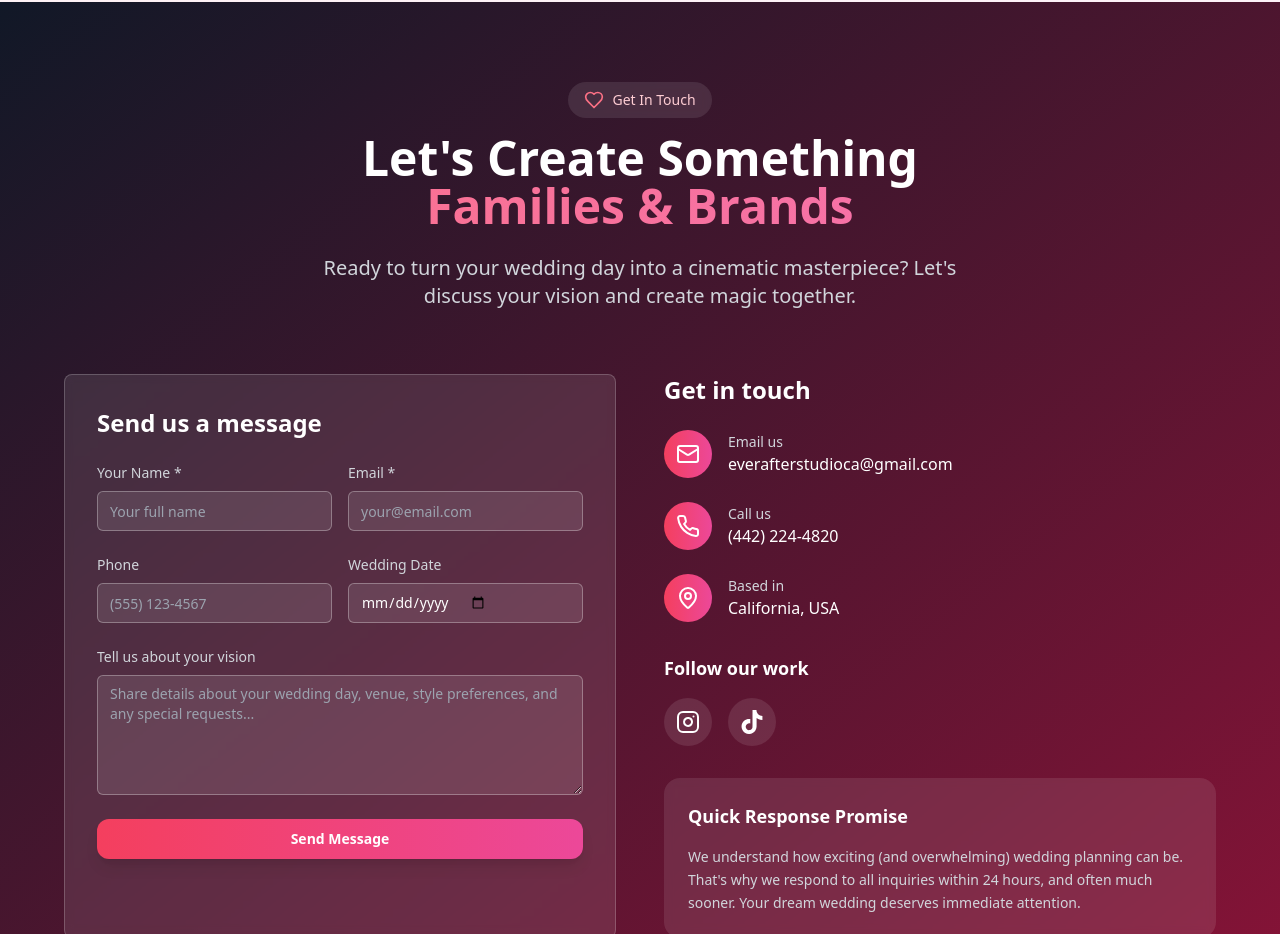
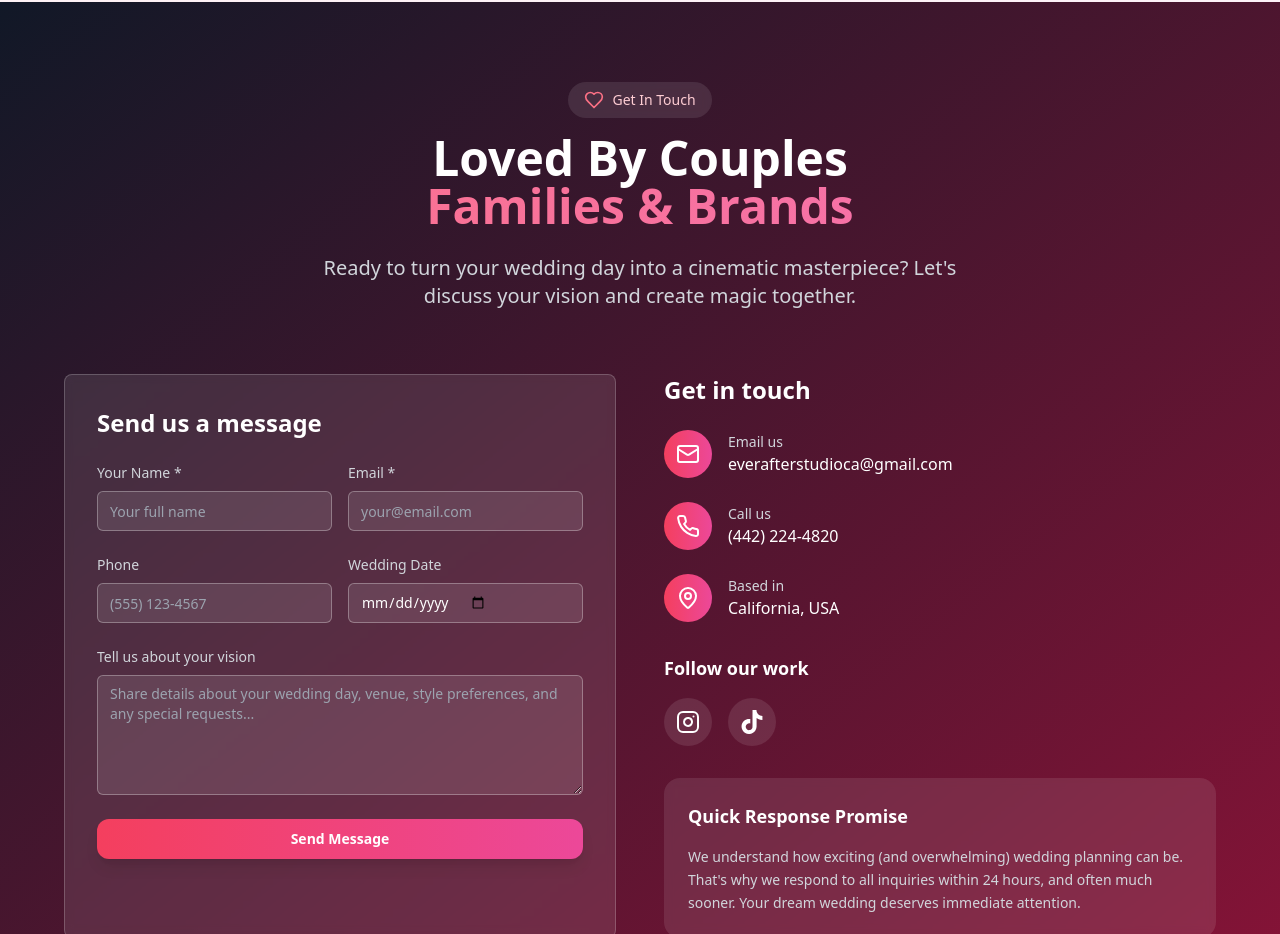
Before and after one commit to alexbullgomes/forever-after-ai-dreams, a React (Vite) app: page / in a window 1280 px wide. Shown: the part 4740-5674 px from the top of the page. Built offline with nearby package versions, Linux system fonts and the light colour scheme.

Commit message:
Replace heading text.
Replaced "Let's Create Something" with "Loved By Couples" in the heading.

```diff
--- a/src/components/Contact.tsx
+++ b/src/components/Contact.tsx
@@ -84,7 +84,7 @@ const Contact = () => {
             </div>
           </div>
           <h2 className="text-4xl md:text-5xl font-bold mb-6">
-            Let's Create Something
+            Loved By Couples
             <span className="block bg-gradient-to-r from-rose-400 to-pink-400 bg-clip-text text-transparent">Families & Brands</span>
           </h2>
           <p className="text-xl text-gray-300 max-w-2xl mx-auto">
```
